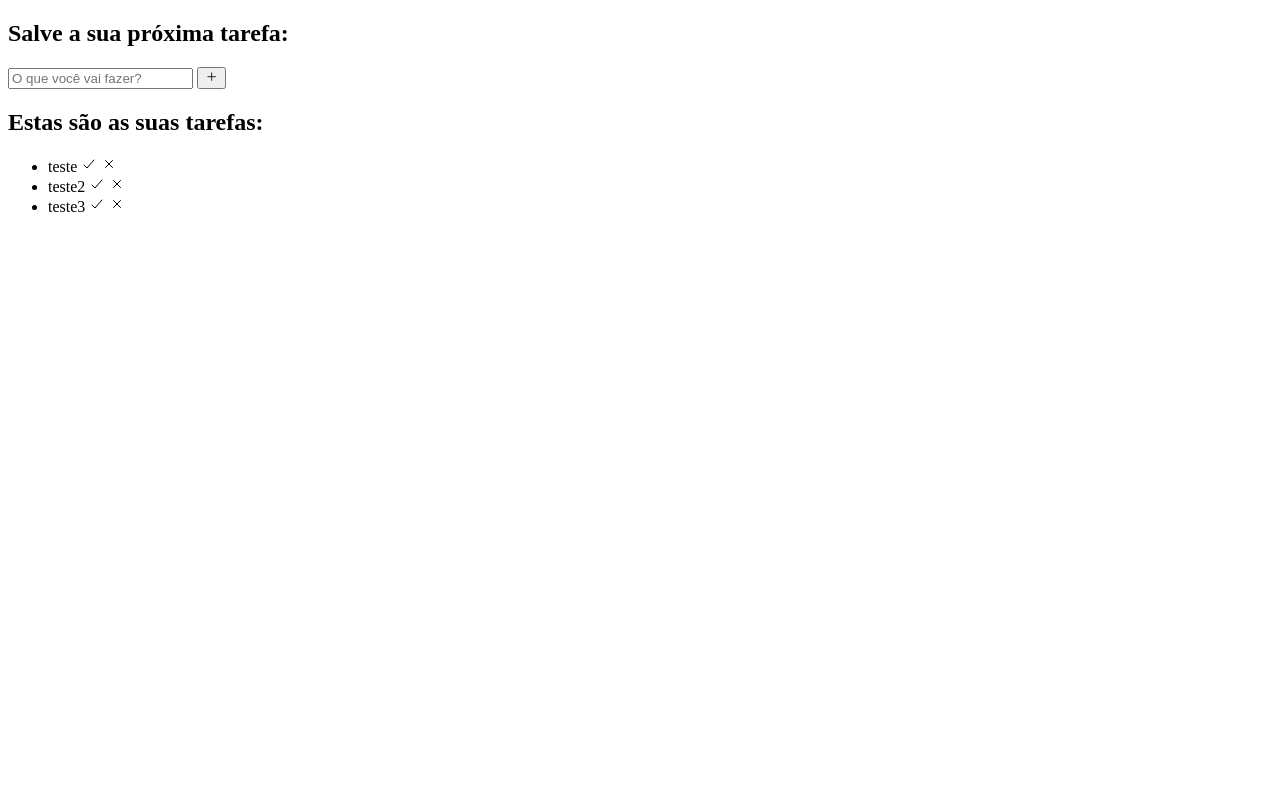
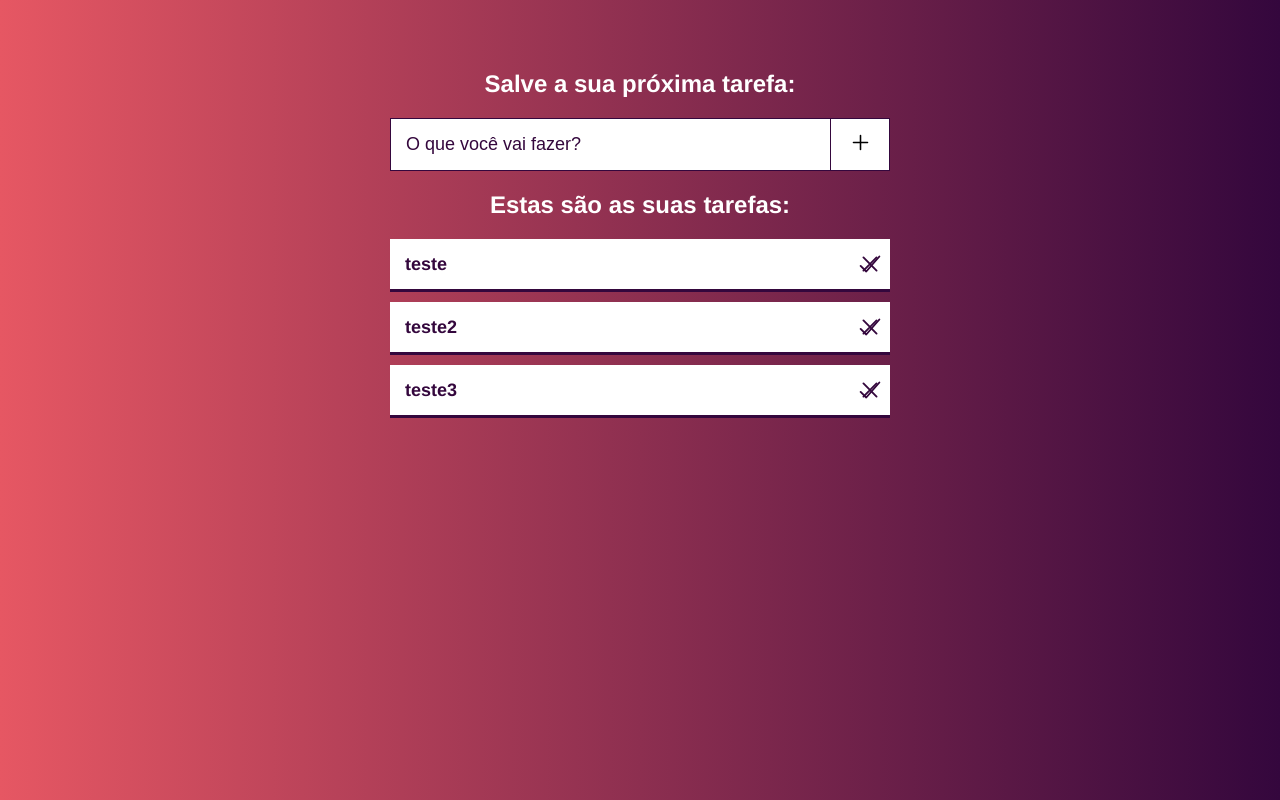
Before and after one commit to Vitoria-Martins/curso_Js, a plain HTML site: page OrganizandoConteudo/1_ProjetoDoCurso/index.html in a window 1280 px wide. Drawn offline with nearby package versions, Linux system fonts and the light colour scheme.

Commit message:
att do projeto

```diff
--- a/OrganizandoConteudo/1_ProjetoDoCurso/index.html
+++ b/OrganizandoConteudo/1_ProjetoDoCurso/index.html
@@ -8,7 +8,7 @@
     <link rel="stylesheet" href="style.css">
 </head>
 <body>
-    <div id="#tasks-container">
+    <div id="tasks-container">
         <div id="tasks-header">
             <h2>Salve a sua próxima tarefa:</h2>
             <form action="" id="add-task-form">
--- a/OrganizandoConteudo/1_ProjetoDoCurso/style.css
+++ b/OrganizandoConteudo/1_ProjetoDoCurso/style.css
@@ -0,0 +1,118 @@
+body{
+    margin: 0;
+    padding: 0;
+    font-family: helvetica;
+    background-image: linear-gradient(to right, #E65763, #34073D);
+    color: #FFF;
+    text-align: center;
+    padding-top:30px ;
+}
+
+#tasks-container{
+    width: 500px;
+    margin-left: auto;
+    margin-right: auto;
+}
+
+/*tasks form*/
+#tasks-header{
+    margin-top: 40px;
+}
+
+/* relative para ser referencia do elemento absolut*/
+#add-task-form{
+    position: relative;
+}
+#add-task-form input{
+/*box.. para input n ultrapasar o px*/
+    box-sizing: border-box;
+    border: 1px solid #34073D;
+    background-color: #FFF;
+    color: #34073D;
+    padding: 15px;
+    font-size: 18px;
+    width: 100%;
+}
+#add-task-form input::placeholder{
+    color: #34073D;
+}
+#add-task-form input:focus{
+    outline: none;
+}
+#add-btn{
+    position: absolute;
+    background: #FFF;
+    border: 1px solid #34073D;
+    transition: .5s;
+    width: 60px;
+    height: 53px;
+    top: 0;
+    right: 0;
+}
+#add-btn:hover{
+    background-color: #34073D;
+    color: #FFF;
+}
+
+ion-icon{
+    font-size: 25px;
+}
+
+/*Tasks container*/
+
+#task-list {
+    list-style: none;
+    padding-left:0 ;
+}
+
+#task-list li {
+    text-align: left;
+    height: 50px;
+    line-height: 50px;
+    position: relative;
+    border-bottom: 3px solid #34073D;
+    background-color: #FFF;
+    color: #34073D;
+    margin-bottom: 10px;
+    padding-left: 15px;
+    transition: .5s;
+    font-weight: bold;
+}
+
+#task-list li span{
+    font-size: 18px;
+}
+
+#task-list ion-icon{
+    position: absolute;
+    top: 0;
+    height:40px;
+    transition: .5s;
+    cursor: pointer;
+    width: 30px;
+    padding: 5px;
+}
+.done-btn{
+    right: 0;
+
+}
+.done-btn:hover{
+    color: #FFF;
+    background-color:#09E01B ;
+}
+.remove-btn{
+    right: 0;
+}
+.remove-btn:hover{
+    color: #FFF;
+    background-color:#EB0927 ;
+}
+.hide{
+    display: none;
+}
+
+#task-list li.done{
+    background-color: #34073D;
+    color: #FFF;
+    text-decoration: line-through;
+}
```
